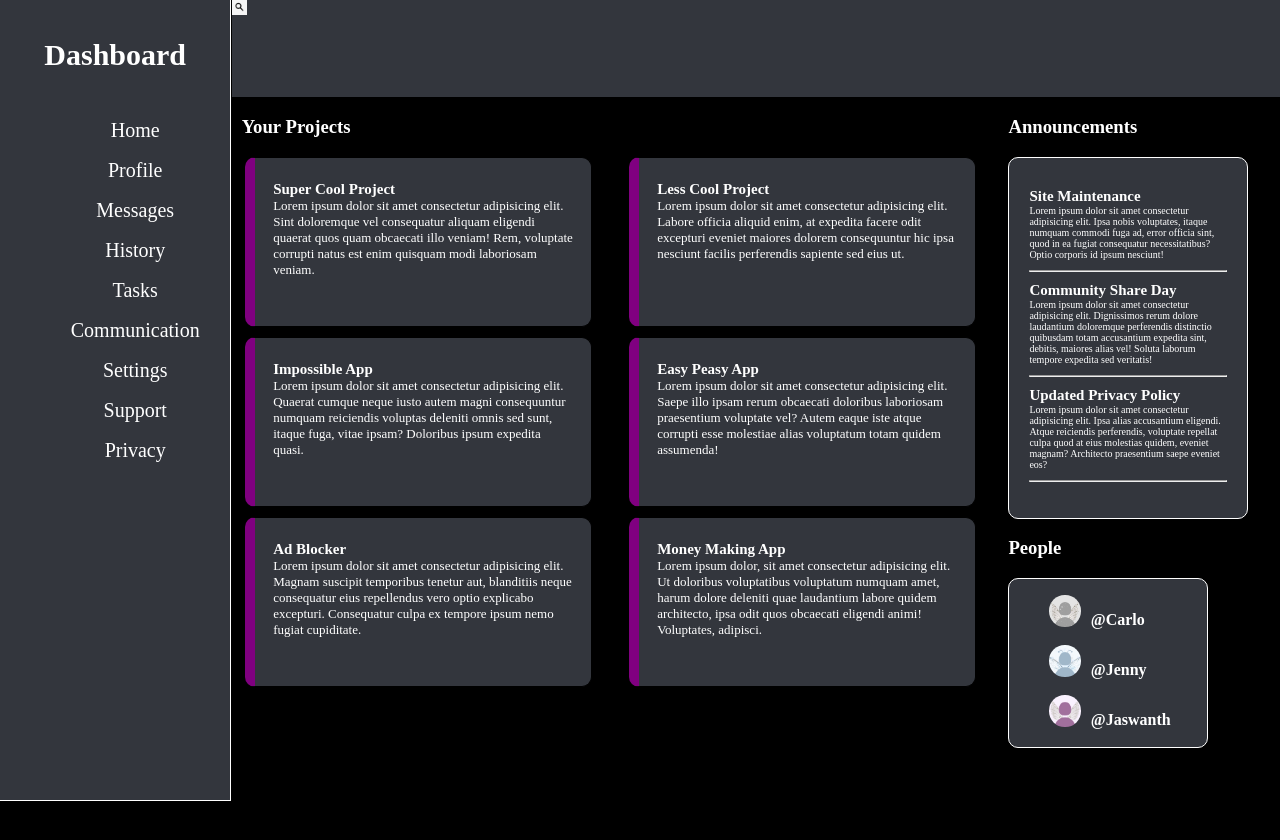
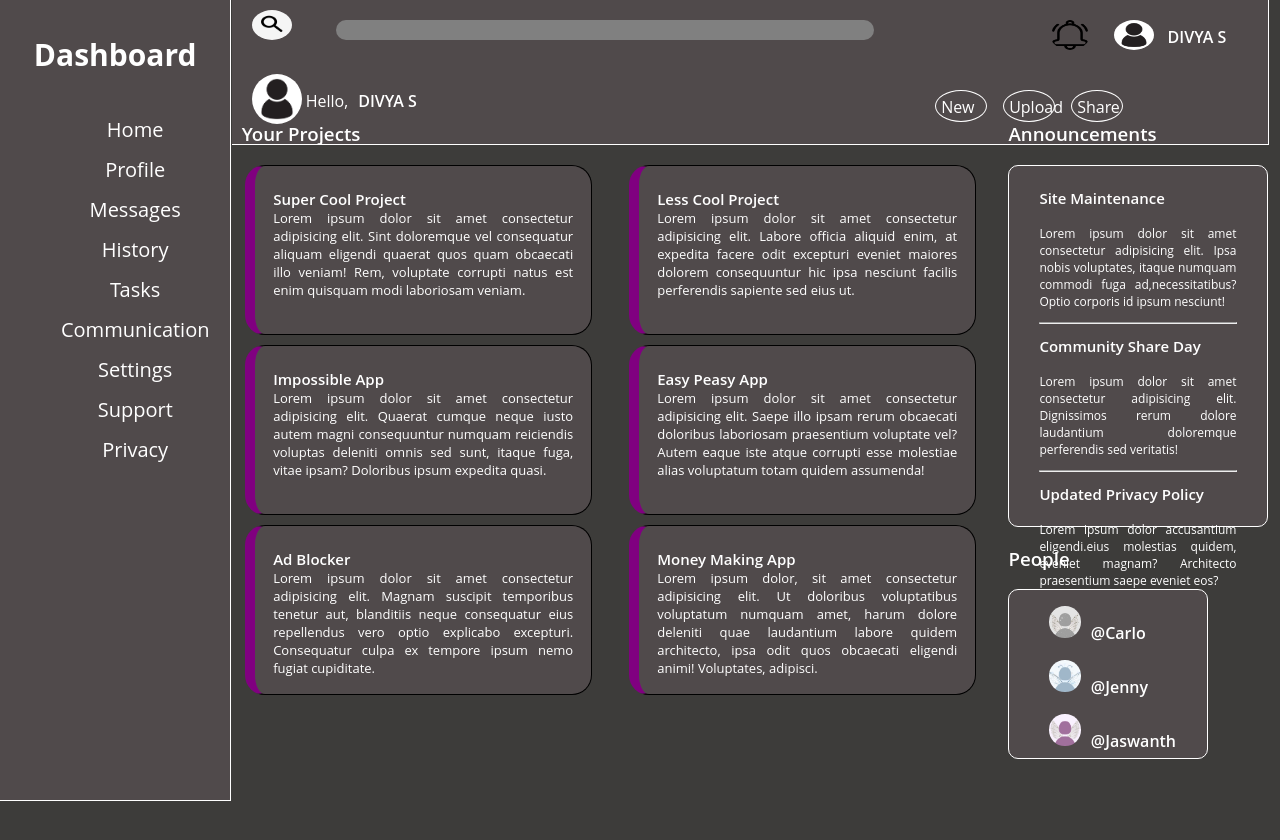
Before and after one commit to D-I-V-Y-A-S/mern-practice, a plain HTML site: page index.html in a window 1280 px wide. After the commit the page ends 800 px from the top, so only its background shows below. Drawn offline with Linux system fonts and the light colour scheme.

Commit message:
Aside Left

```diff
--- a/assets/css/style.css
+++ b/assets/css/style.css
@@ -1,14 +1,14 @@
 * {
     color: white;
-    font-family: Georgia, ;
+    font-family:'Open Sans' ;
 }
 
 body {
-    background-color: black;
+    background-color: #3D3C3A;
 }
 
 .left-bar {
-    background-color: #33363D;
+    background-color: #504A4B;
     width: 18%;
     height: 100%;
     position: fixed;
@@ -33,27 +33,14 @@ ul {
     list-style-type: none;
 }
 
-.top-bar {
-    left: 0px;
-    top: 0px;
-    margin-left: 18.1%;
-    width: 100%;
-    height: 15%;
-    background-color: #33363D;
-    border-bottom: solid 1px white;
-    position: fixed;
-}
-
 .content {
     margin-left: 18.1%;
-    margin-top: 7.6%;
+    margin-top: 8%;
     width: 60%;
     height: 100%;
     left: 0px;
     top: 0px;
-    position: absolute;
-    border-right: solid 1px white;
-    background-color: black;
+    position:fixed;
 }
 
 .box {
@@ -74,11 +61,12 @@ ul {
     margin-top: 0px;
     margin-left: 10px;
     margin-right: 20px;
-    background-color: #33363D;
-    border-radius: 10px;
+    background-color: #504A4B;
+    border-radius: 20px;
     border: solid 1px black;
     border-left: solid 10px purple;
     font-size: 13px;
+    text-align: justify;
 }
 
 b {
@@ -93,13 +81,12 @@ b {
 
 .right-bar {
     margin-left: 78%;
-    margin-top: 7.6%;
+    margin-top: 8%;
     width: 22%;
     height: 100%;
     left: 0px;
     top: 0px;
-    position: absolute;
-    background-color: black;
+    position: fixed;
 }
 
 .right-bar-top {
@@ -107,11 +94,13 @@ b {
     margin: 10px;
     width: 70%;
     height: 40%;
-    padding: 20px;
-    background-color: #33363D;
+    padding: 30px;
+    padding-top: 10px;
+    background-color: #504A4B;
     border: solid 1px white;
     border-radius: 10px;
-    font-size: 10px;
+    font-size: 12px;
+    text-align: justify;
 }
 
 .right-bar-bottom {
@@ -119,7 +108,7 @@ b {
     margin: 10px;
     width: 70%;
     height: 21%;
-    background-color: #33363D;
+    background-color: #504A4B;
     border: solid 1px white;
     border-radius: 10px;
     padding: 0px;
@@ -137,3 +126,87 @@ b {
     align-items: start;
     justify-content: flex-start;
 }
+
+.header_portion
+{
+    left: 0;
+    top: 0;
+    margin-left: 18.1%;
+    width: 81%;
+    height: 18%;
+    background-color: #504A4B;
+    border-bottom: solid 1px white;
+    border-right: solid 1px white;
+    position:fixed;
+}
+.top-bar-top {
+    display: flex;
+     flex-wrap: wrap;
+     flex-direction: row;
+}
+
+.top-image{
+    margin-right: 4px;
+    margin-top: 10px;
+    margin-left: 20px;
+    border-radius: 50%;
+}
+
+.search-bar
+{
+    margin-top: 20px;
+    margin-left:40px;
+    height:25%;
+    width:50%;
+    padding: 10px;
+    background-color:gray;
+    border-radius: 20px;
+}
+
+.top-row-right
+{
+    margin-top: 10px;
+    margin-left:15%;
+    display:flex;
+    justify-content: space-between;
+}
+
+
+.down-image
+{
+    display:inline-block;
+    margin-right: 4px;
+    margin-top: 10px;
+    margin-left: 20px;
+    border-radius: 50%;
+}
+
+.top-bar-down
+{
+display:flex;
+flex-direction: row;
+flex-wrap: wrap;
+}
+
+.text-align
+{
+    display:flex;
+    margin-top:10px;
+}
+
+
+.top-row-bottom
+{
+    margin-top: 10px;
+    margin-left:50%;
+    display:flex;
+    gap:1rem;
+}
+
+#top-box{
+    height:20px;
+    width:40px;
+    border:solid 1px white;
+    padding:5px;
+    border-radius: 50%;
+}
--- a/index.html
+++ b/index.html
@@ -25,10 +25,28 @@
             </ul>
         </div>
     </div>
-    <div class="top-bar">
-        <div class="top-element">
-            <img src="assets/css/images/search.jpg" alt="search-icon" width="15px">
+    <div class="header_portion">
+    <div class="top-bar-top">
+        <img class="top-image" src="assets\css\images\search.jpg" width="40" height="30"/>
+        <div class="search-bar">
         </div>
+        <div class="top-row-right">
+            <img class="top-image" src="assets\css\images\notification.png" width="40" height="30"/>
+            <img class="top-image" src="assets\css\images\profile_icon.jpg" width="40" height="30"/>
+            <p CLASS="topic">DIVYA S</p>
+        </div>
+        </div>
+        <div class="top-bar-down">
+            <img class="down-image" src="assets\css\images\profile_icon.jpg" width="50" height="50"/>
+            <div class="text-align">
+            <p >Hello,</p><p class="topic">DIVYA S</p>
+            </div>
+        <div class="top-row-bottom">
+            <p id="top-box">New</p>
+            <p id="top-box">Upload</p>
+            <p id="top-box">Share</p>
+        </div>
+    </div>
     </div>
     <div class="content">
         <H3 class="topic">Your Projects</H3>
@@ -74,18 +92,13 @@
     <div class="right-bar">
         <H3 class="topic">Announcements</H3>
         <div class="right-bar-top">
-            <p><b>Site Maintenance</b><br>Lorem ipsum dolor sit amet consectetur adipisicing elit. Ipsa nobis
-                voluptates, itaque numquam commodi fuga ad, error officia sint, quod in ea fugiat consequatur
-                necessitatibus? Optio corporis id ipsum nesciunt!</p>
+            <p><b>Site Maintenance</b><br><br>Lorem ipsum dolor sit amet consectetur adipisicing elit. Ipsa nobis
+                voluptates, itaque numquam commodi fuga ad,necessitatibus? Optio corporis id ipsum nesciunt!</p>
             <hr>
-            <p><b>Community Share Day</b><br>Lorem ipsum dolor sit amet consectetur adipisicing elit. Dignissimos rerum
-                dolore laudantium doloremque perferendis distinctio quibusdam totam accusantium expedita sint, debitis,
-                maiores alias vel! Soluta laborum tempore expedita sed veritatis!</p>
+            <p><b>Community Share Day</b><br><br>Lorem ipsum dolor sit amet consectetur adipisicing elit. Dignissimos rerum
+                dolore laudantium doloremque perferendis  sed veritatis!</p>
             <hr>
-            <p><b>Updated Privacy Policy</b><br>Lorem ipsum dolor sit amet consectetur adipisicing elit. Ipsa alias
-                accusantium eligendi. Atque reiciendis perferendis, voluptate repellat culpa quod at eius molestias
-                quidem, eveniet magnam? Architecto praesentium saepe eveniet eos?</p>
-            <hr>
+            <p><b>Updated Privacy Policy</b><br><br>Lorem ipsum dolor accusantium eligendi.eius molestias quidem, eveniet magnam? Architecto praesentium saepe eveniet eos?</p>
         </div>
         <H3 class="topic">People</H3>
         <div class="right-bar-bottom">
```
